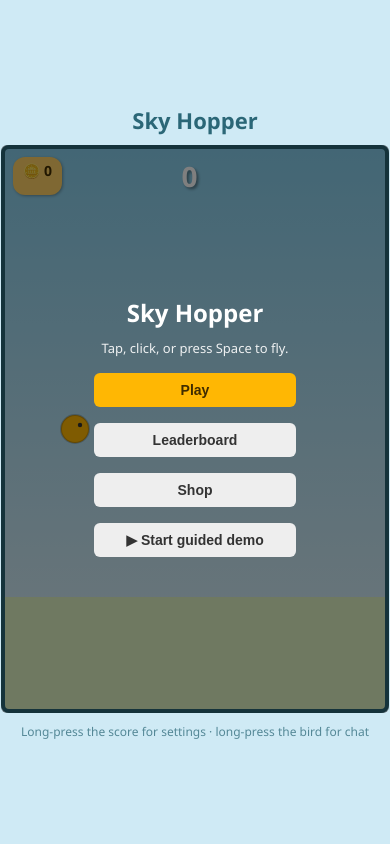
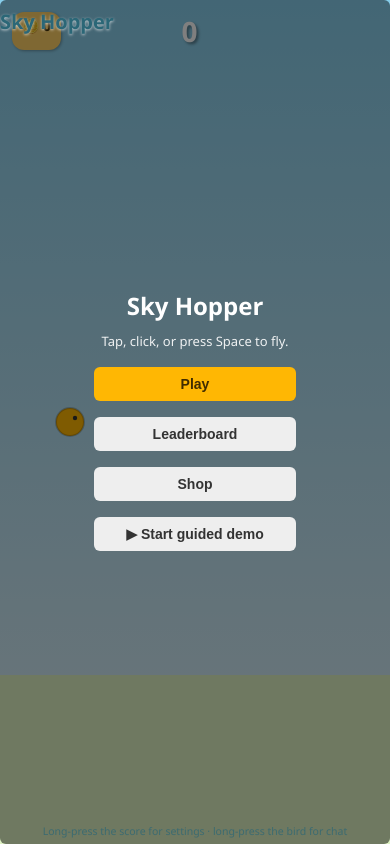
Before and after one commit to Durga-GR/Aegis, a website: page index.html in a window 390 px wide. Drawn offline with Linux system fonts and the light colour scheme.

Commit message:
Update index.html

```diff
--- a/index.html
+++ b/index.html
@@ -10,7 +10,7 @@
     display: flex; flex-direction: column; align-items: center; justify-content: center;
     min-height: 100vh; background: #cfeaf5; font-family: 'Segoe UI', Arial, sans-serif; user-select: none;
   }
-  h1 { color: #2b6777; margin-bottom: 10px; font-size: 22px; }
+  h1 { color: #2b6777; margin-bottom: 6px; font-size: 20px; }
   #gameWrap { position: relative; }
   canvas {
     background: linear-gradient(#87ceeb, #cfeaf5 80%, #dff3c4 80%);
@@ -34,6 +34,24 @@
   button.small { padding: 5px 10px; font-size: 12px; margin: 2px; }
   #hint { margin-top: 10px; font-size: 12px; color: #2b6777; opacity: 0.75; text-align: center; max-width: 380px; }
   .menuBtns { display: flex; flex-direction: column; gap: 8px; width: 210px; }
+
+  /* True full-screen layout on phones: title and hint float over the game
+     instead of taking their own space, and the canvas fills the whole
+     viewport edge-to-edge with no border/margin. */
+  @media (max-width: 600px) {
+    html, body { height: 100%; overflow: hidden; }
+    body { display: block; }
+    #gameWrap { width: 100vw; height: 100vh; height: 100dvh; }
+    canvas { width: 100vw !important; height: 100vh !important; height: 100dvh !important; border: none; border-radius: 0; }
+    h1 {
+      position: fixed; top: 8px; left: 0; right: 0; margin: 0; z-index: 25;
+      pointer-events: none; text-shadow: 0 1px 3px rgba(255,255,255,0.7);
+    }
+    #hint {
+      position: fixed; bottom: 6px; left: 0; right: 0; margin: 0; z-index: 25;
+      pointer-events: none; font-size: 10.5px; max-width: none;
+    }
+  }
 
   #leaderList { list-style: none; width: 220px; margin-bottom: 10px; text-align: left; }
   #leaderList li { display: flex; justify-content: space-between; padding: 4px 8px; font-size: 13px; background: rgba(255,255,255,0.12); border-radius: 4px; margin-bottom: 4px; }
@@ -284,6 +302,27 @@
 
 <script>
 const canvas = document.getElementById('game');
+
+// Size the canvas to the real screen instead of a fixed 380x560, so it
+// actually fills a phone screen. This sets the canvas's real pixel
+// resolution (not just its CSS display size), so all the existing
+// touch-position math elsewhere in this file keeps working unchanged --
+// it always assumes canvas pixels match touch coordinates 1:1.
+(function sizeCanvasToScreen() {
+  const isPhone = window.innerWidth <= 600;
+  if (isPhone) {
+    // Full-screen edge-to-edge: match the exact viewport (dvh-aware height
+    // if the browser reported one via CSS; innerHeight is a solid fallback).
+    canvas.width = window.innerWidth;
+    canvas.height = window.innerHeight;
+  } else {
+    // Desktop: keep a nicer bounded "card" size rather than stretching huge.
+    const maxW = 420, maxH = 700, reserved = 170;
+    canvas.width = Math.max(300, Math.min(window.innerWidth - 40, maxW));
+    canvas.height = Math.max(460, Math.min(window.innerHeight - reserved, maxH));
+  }
+})();
+
 const ctx = canvas.getContext('2d');
 const W = canvas.width, H = canvas.height;
 const scoreBox = document.getElementById('scoreBox');
@@ -695,7 +734,6 @@ async function handleChat(msg) {
     typingEl.remove();
     console.error('Aegis AI chat error:', err);
     addChatMsg("I'm having trouble connecting right now. In the meantime: cybercrime.gov.in for reporting, 1930 for the cybercrime helpline, or 1091 for the women's helpline.", 'bot');
-    addChatMsg("[Debug info -- remove before final submission]: " + err.message, 'bot');
     setQuickBtns(["Open the guide", "Try again"]);
   }
 }
```
